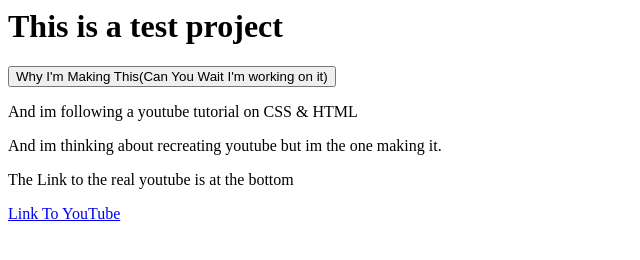
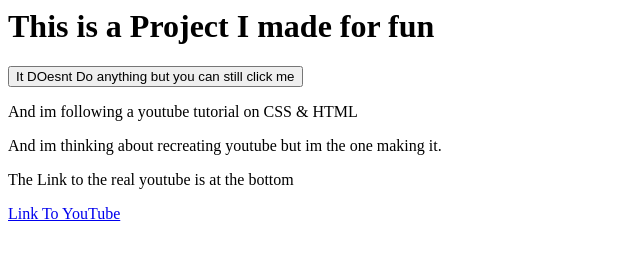
Before and after one commit to Sathvik-Harish/YouTube-Recreation, a plain HTML site: page index.html in a window 1280 px wide. Shown: the whole page, without its empty margins (0-640 px from the left). Drawn offline with Linux system fonts and the light colour scheme.

Commit message:
Update index.html

```diff
--- a/index.html
+++ b/index.html
@@ -1,6 +1,6 @@
-<title>Learning Designs / Html</title>
-<h1>This is a test project</h1>
-<button>Why I'm Making This(Can You Wait I'm working on it)</button>
+<title>YouTube</title>
+<h1>This is a Project I made for fun</h1>
+<button>It DOesnt Do anything but you can still click me</button>
 <p>And im following a youtube tutorial on CSS & HTML</p>
 <p>And im thinking about recreating youtube but im the one making it.</p>
 <p>The Link to the real youtube is at the bottom</p>
```
